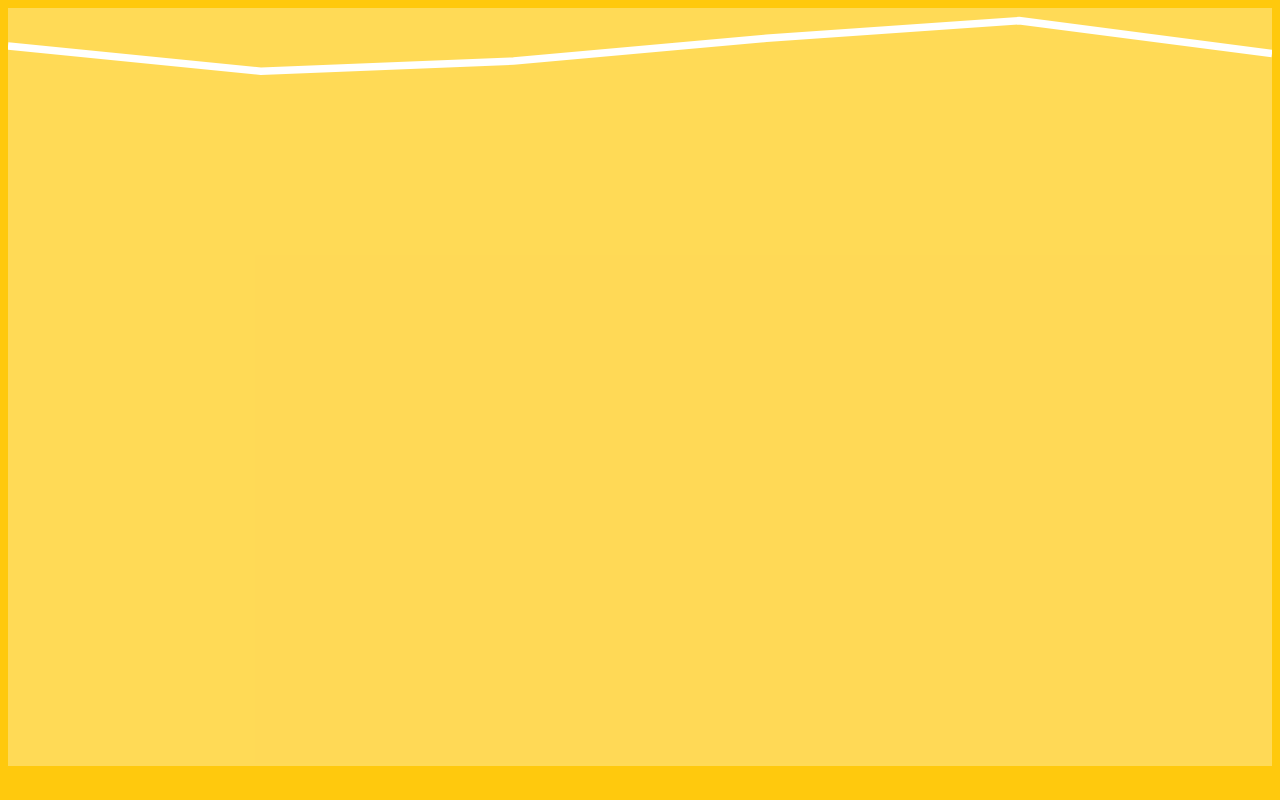
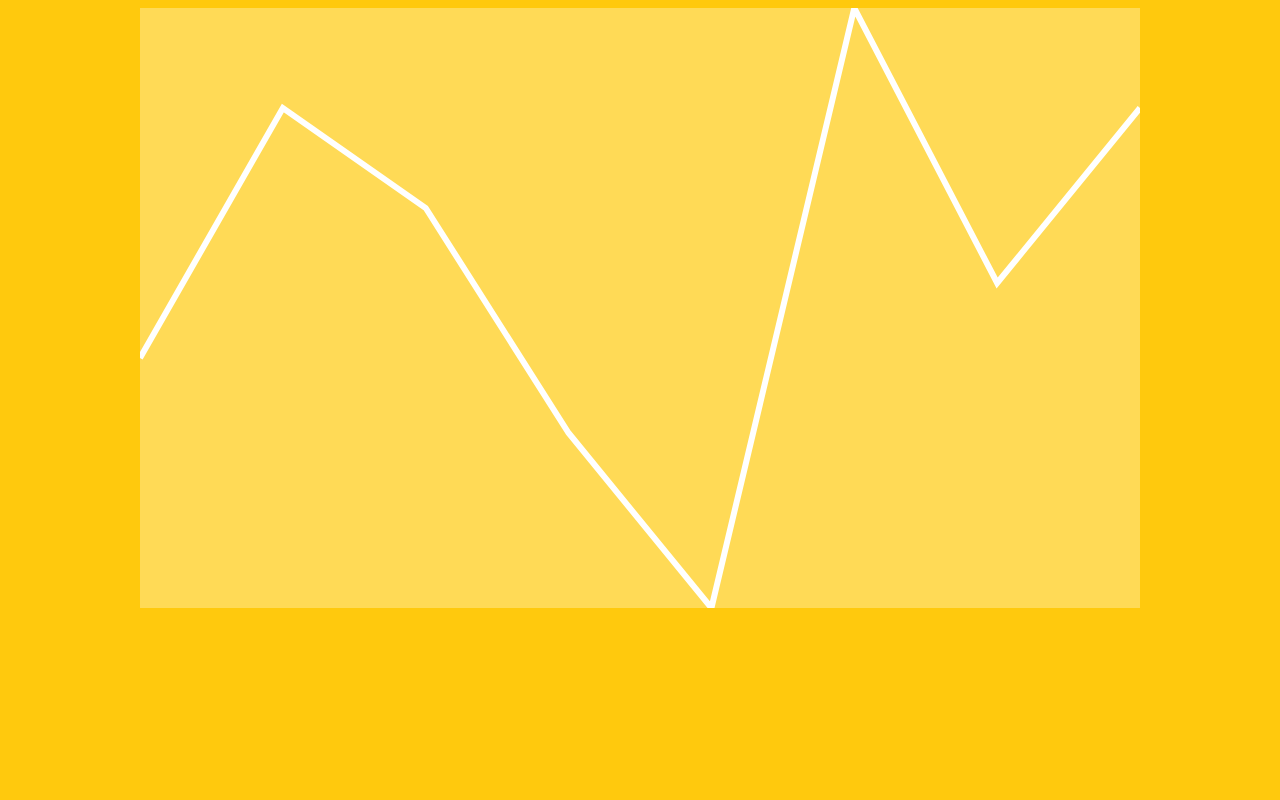
Before and after one commit to gb-s19-intr/toronto-crime-stats-mini-example, a plain HTML site: page index.html in a window 1280 px wide. Drawn offline with nearby package versions, Linux system fonts and the light colour scheme.

Commit message:
Making our chart more dynamic

```diff
--- a/css/style.css
+++ b/css/style.css
@@ -1,6 +1,7 @@
 body {
   background-color: #ffc90d;
   color: #291f1f;
+  text-align: center;
 }
 
 .line {
@@ -11,4 +12,5 @@ body {
 
 #forecast {
   background-color: rgba(255,255,255,0.3);
+  max-width: 1000px;
 }
--- a/js/script.js
+++ b/js/script.js
@@ -1,34 +1,31 @@
 const temps = [
-  [0, 15],
-  [100, 25],
-  [200, 21],
-  [300, 12],
-  [400,  5],
-  [500, 18],
+  {day: 1, temp: 15},
+  {day: 2, temp: 25},
+  {day: 3, temp: 21},
+  {day: 4, temp: 12},
+  {day: 5, temp: 5},
+  {day: 6, temp: 29},
+  {day: 7, temp: 18},
+  {day: 8, temp: 25},
 ];
 
-const $forecast = d3.select(`#forecast`);
+const $forecast = d3.select(`#forecast`);  // Where is this chart?
+const width = 500;    // width of chart
+const height = 300;   // height of chart
+const length = temps.length;  // how many points are we plotting?
+const high = d3.max(temps, t => t.temp);  // highest temp
+const low = d3.min(temps, t => t.temp);   // lowest temp
 
 // Define what it is we're looking to do
-const createLine = d3.line();
+const createLine = d3.line()
+  .x( t => t.day * (width/(length-1)) - (width/(length-1)) )
+  .y( t => height - (t.temp - low) * (height / (high - low)) );
+
+// x-axis is evenly distributing points based on how many point we have
+// y-axis is evenly distributing temp based on the max temp
+
 
 // Apply the plotting function directly to the path
 $forecast.append(`path`)            // Create an empty path
   .attr(`d`, createLine(temps))     // Plot the points to the path
   .classed(`line`, true);           // Style the line
-
-
-
-
-
-
-
-
-// const low = d3.min(temp);
-// console.log(low);
-
-// const high = d3.max(temps);
-// console.log(high);
-
-// const range = d3.extent(temps);
-// console.log(range);
```
